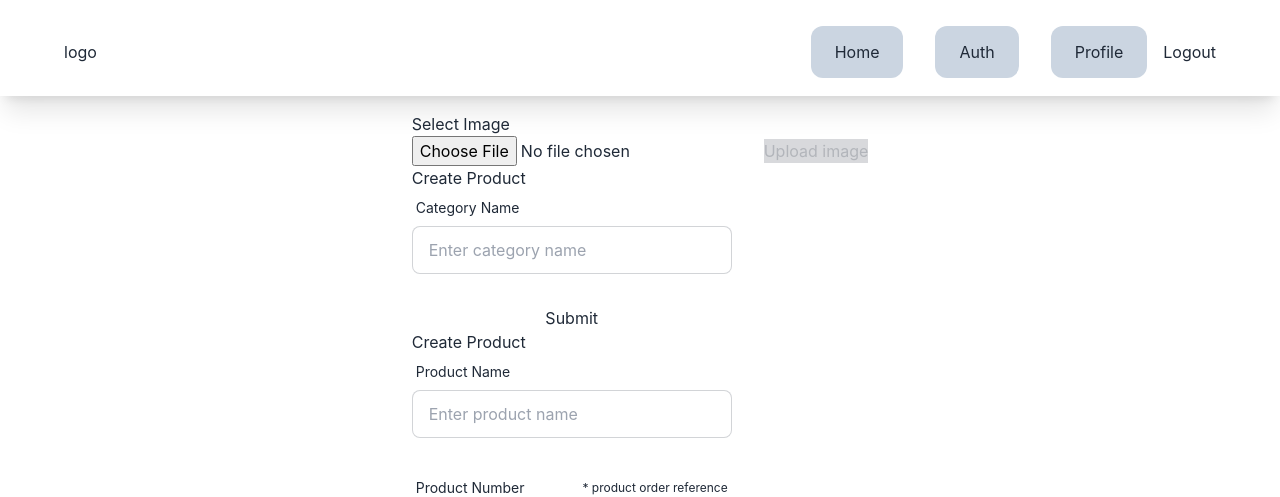
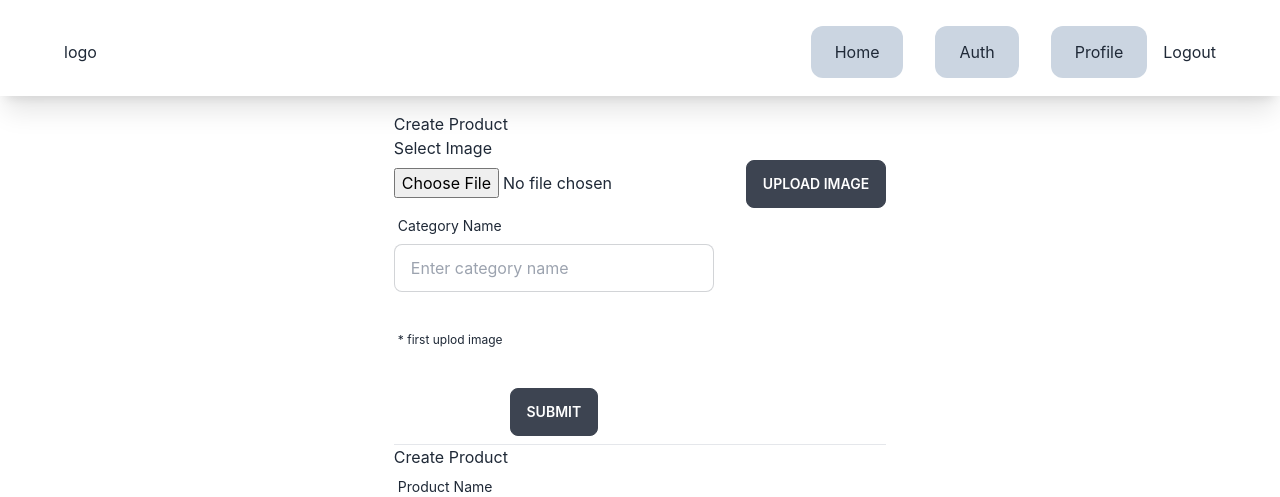
Before and after one commit to zioan/next-food-order, a Next.js app: page /admin in a window 1280 px wide. Shown: the top 497 px of the page. Built offline with nearby package versions, Linux system fonts and the light colour scheme; no server answers; the database is empty; sample sign-in values are in the browser's storage.

Commit message:
save image name in db and more refactoring

```diff
--- a/components/admin/CreateCategory.js
+++ b/components/admin/CreateCategory.js
@@ -1,24 +1,63 @@
 import { useEffect, useState, useRef } from 'react';
 import axios from 'axios';
+import UploadForm from '../../components/admin/UploadForm';
 
 function CreateProduct() {
-  const inputNameRef = useRef();
+  const [categoryName, setCategoryName] = useState('');
+  const [imageName, setImageName] = useState('');
+  const [isImageUploaded, setIsImageUploaded] = useState(false);
+  const [showSuccessMessage, setShowSuccessMessage] = useState(false);
+
+  useEffect(() => {
+    // After 3 seconds hide success message
+    const timeId = setTimeout(() => {
+      setShowSuccessMessage(false);
+    }, 3000);
+
+    return () => {
+      clearTimeout(timeId);
+    };
+  }, [showSuccessMessage]);
 
   async function createNewCategory(e) {
     e.preventDefault();
+    if (!categoryName || !imageName) return;
 
     try {
-      await axios.post('/api/category', {
-        name: inputNameRef.current.value,
-      });
+      await axios
+        .post('/api/category', {
+          name: categoryName,
+          imageName: imageName,
+        })
+        .then(() => {
+          //reset everything in CreateCategory and UploadForm
+          setImageName('');
+          setIsImageUploaded(false);
+          setCategoryName('');
+          setShowSuccessMessage(true);
+        });
     } catch (error) {
       console.log(error);
     }
   }
 
+  // get image filename from UploadForm
+  function imageNameHandler(imgName) {
+    setImageName(imgName);
+  }
+
+  // check if image is uploaded (true/false) in UploadForm
+  function isImageUploadedHandler(status) {
+    setIsImageUploaded(status);
+  }
+
   return (
     <>
       <h2>Create Product</h2>
+      <UploadForm
+        imageNameHandler={imageNameHandler}
+        isImageUploadedHandler={isImageUploadedHandler}
+      />
       <form
         className=' flex flex-col gap-8 w-[320px] '
         onSubmit={createNewCategory}
@@ -34,12 +73,30 @@ function CreateProduct() {
             type='text'
             placeholder='Enter category name'
             className='input input-bordered w-full max-w-xs'
-            ref={inputNameRef}
+            value={categoryName}
+            onChange={(e) => setCategoryName(e.target.value)}
           />
         </div>
 
-        <button type='submit'>Submit</button>
+        <label className='label' htmlFor='name'>
+          {/* <span className='label-text'>Category Name</span> */}
+          <span className='label-text-alt'>* first uplod image </span>
+        </label>
+        <div
+          className='tooltip'
+          data-tip={
+            isImageUploaded && categoryName
+              ? 'save new category'
+              : 'first upload image & enter name'
+          }
+        >
+          <button type='submit' className='btn'>
+            Submit
+          </button>
+        </div>
       </form>
+      <hr className=' mt-2 bm-2' />
+      {showSuccessMessage && <p className=' text-red-500'>Category created!</p>}
     </>
   );
 }
--- a/components/admin/UploadForm.js
+++ b/components/admin/UploadForm.js
@@ -1,7 +1,10 @@
 import { useState } from 'react';
 import Image from 'next/image';
 
-export default function PrivatePage(props) {
+export default function PrivatePage({
+  imageNameHandler, //send image name to parent component
+  isImageUploadedHandler, //check if image is uploaded and send boolean to parent c.
+}) {
   const [image, setImage] = useState(null);
   const [createObjectURL, setCreateObjectURL] = useState(null);
 
@@ -9,19 +12,32 @@ export default function PrivatePage(props) {
     if (event.target.files && event.target.files[0]) {
       const i = event.target.files[0];
 
+      console.log('file is: ', i.name);
+      imageNameHandler(i.name);
+
       setImage(i);
       setCreateObjectURL(URL.createObjectURL(i));
     }
   };
 
   const uploadToServer = async (event) => {
+    if (!createObjectURL) return;
+
     const body = new FormData();
     // console.log("file", image)
     body.append('file', image);
-    const response = await fetch('/api/upload', {
-      method: 'POST',
-      body,
-    });
+
+    try {
+      await fetch('/api/upload', {
+        method: 'POST',
+        body,
+      });
+
+      isImageUploadedHandler(true);
+    } catch (error) {
+      console.log(error);
+      isImageUploadedHandler(false);
+    }
   };
 
   return (
@@ -41,13 +57,14 @@ export default function PrivatePage(props) {
         </div>
         <h4>Select Image</h4>
         <input type='file' name='myImage' onChange={uploadToClient} />
-        <button
-          className={image ? 'btn ml-2' : 'btn-disabled ml-2'}
-          type='submit'
-          onClick={uploadToServer}
+        <div
+          className='tooltip'
+          data-tip={image ? 'click to upload' : 'select an image first'}
         >
-          Upload image
-        </button>
+          <button className='btn ml-2' type='submit' onClick={uploadToServer}>
+            Upload image
+          </button>
+        </div>
       </div>
     </div>
   );
--- a/pages/admin.js
+++ b/pages/admin.js
@@ -1,7 +1,6 @@
 import { getSession } from 'next-auth/react';
 import { useRouter } from 'next/router';
 import { useEffect } from 'react';
-import UploadForm from '../components/admin/UploadForm';
 import CreateProduct from '../components/admin/CreateProduct';
 import CreateCategory from '../components/admin/CreateCategory';
 
@@ -18,7 +17,6 @@ function AdminPage() {
 
   return (
     <section className=' mt-4'>
-      <UploadForm />
       <CreateCategory />
       <CreateProduct />
     </section>
--- a/pages/api/category/index.js
+++ b/pages/api/category/index.js
@@ -26,6 +26,7 @@ async function handler(req, res) {
   if (req.method === 'POST') {
     const category = {
       name: req.body.name,
+      image: req.body.imageName,
     };
 
     let client;
```
